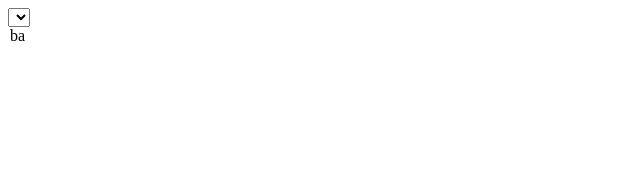
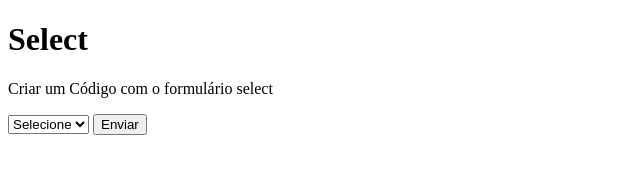
Before and after one commit to CTISM-Prof-Henry/webEssentials, a plain HTML site: page capítulos/formulários/select.html in a window 1280 px wide. Shown: the whole page, without its empty margins (0-640 px from the left). Drawn offline with Linux system fonts and the light colour scheme.

Commit message:
Update select.html

```diff
--- a/capítulos/formulários/select.html
+++ b/capítulos/formulários/select.html
@@ -5,10 +5,22 @@
     <title>Nícolas E Guilherme</title>
 </head>
 <body>
-<select name="bla" id="sei la"></select>
-<option value="sei la">ba</option>
-<optgroup>sei la</optgroup>
+    <h1>Select</h1>
+    <p>Criar um Código com o formulário select</p>
+    <form>
+        <select  required >
 
+            <option value="Nicolas"></option>
+            <option selected=""> Selecione </option>
+            <option value="">1</option>
+            <option value="">2</option>
+            <option value="">3</option>
+            <option value="">4</option>
+        </select>
+
+
+        <button type="submit">Enviar</button>
+    </form>
 
 </body>
 </html>
```
